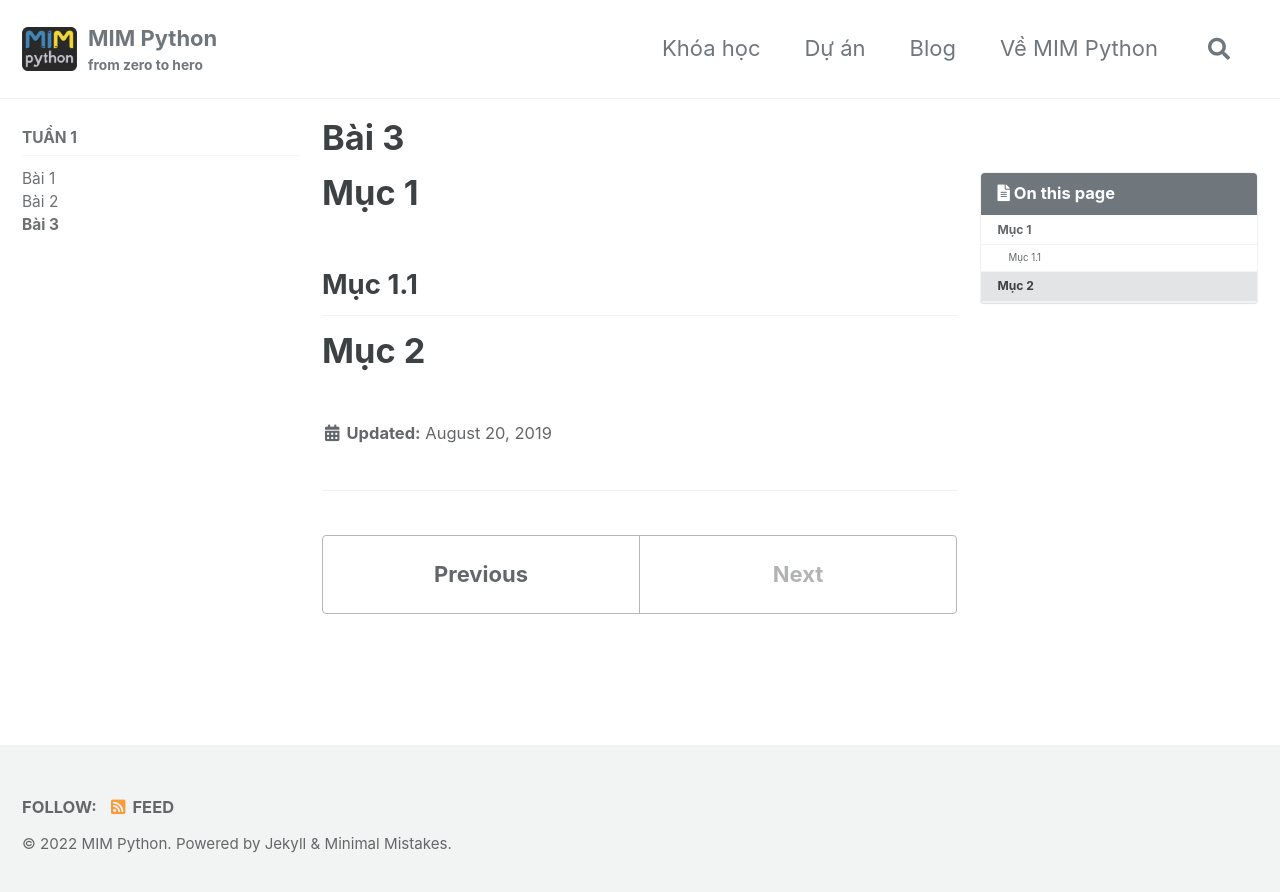
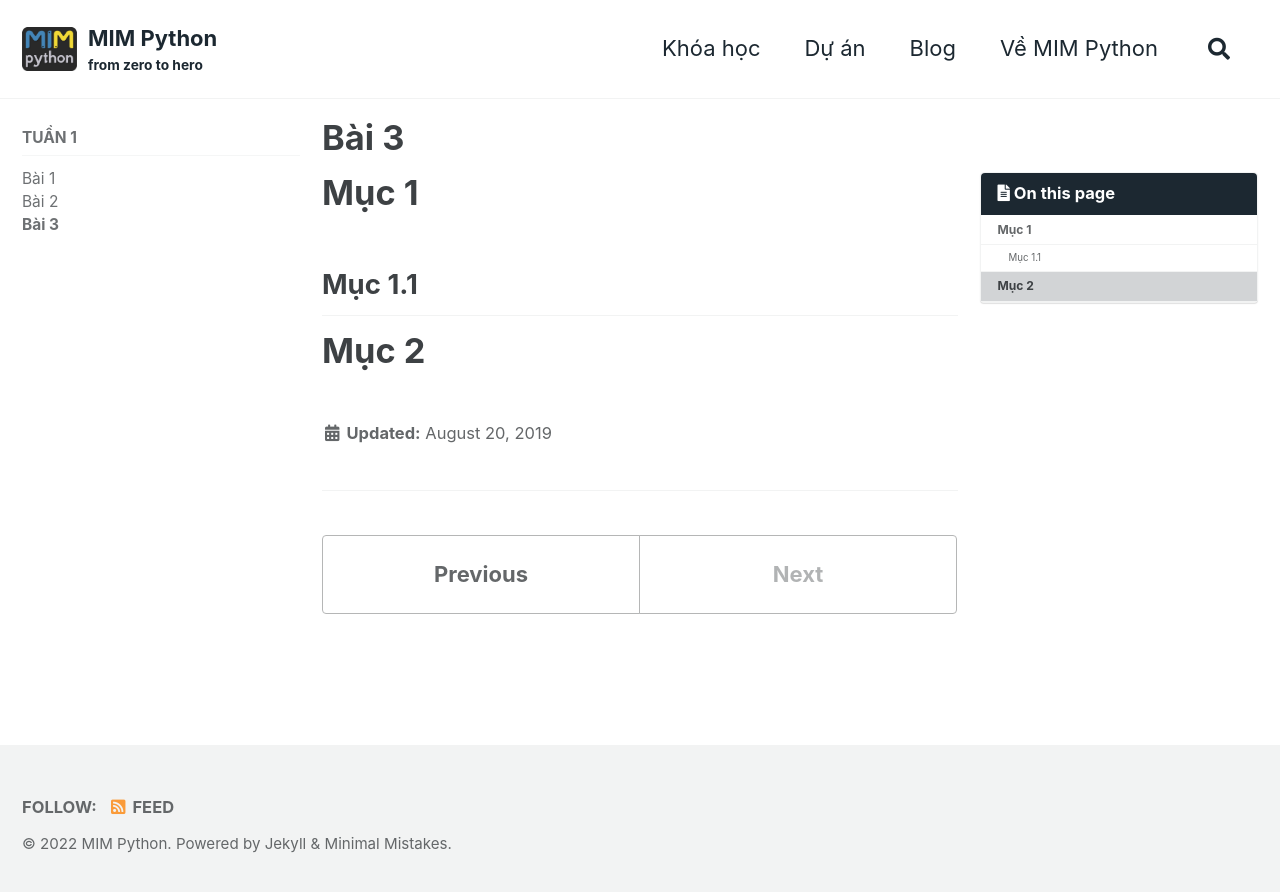
Before and after one commit to MIMPython/mimpython.github.io, a Jekyll site: the page built from _course1/lesson-03.md, in a window 1280 px wide. Shown: the top 892 px of the page. Built offline with Jekyll 4.4.1, drawn with Linux system fonts in a browser that asks for light colours; cached includes are drawn as plain includes.

Commit message:
Change font-size navigation and color

```diff
--- a/_sass/minimal-mistakes/_navigation.scss
+++ b/_sass/minimal-mistakes/_navigation.scss
@@ -236,6 +236,7 @@
 
     a {
       position: relative;
+      font-size: 1em;
 
       &:before {
         content: "";
--- a/_sass/minimal-mistakes/_variables.scss
+++ b/_sass/minimal-mistakes/_variables.scss
@@ -70,7 +70,7 @@
 $form-background-color: $lighter-gray !default;
 $footer-background-color: $lighter-gray !default;
 
-$primary-color: #6f777d !default;
+$primary-color: #1c2831 !default;
 $success-color: #3fa63f !default;
 $warning-color: #d67f05 !default;
 $danger-color: #ee5f5b !default;
```
